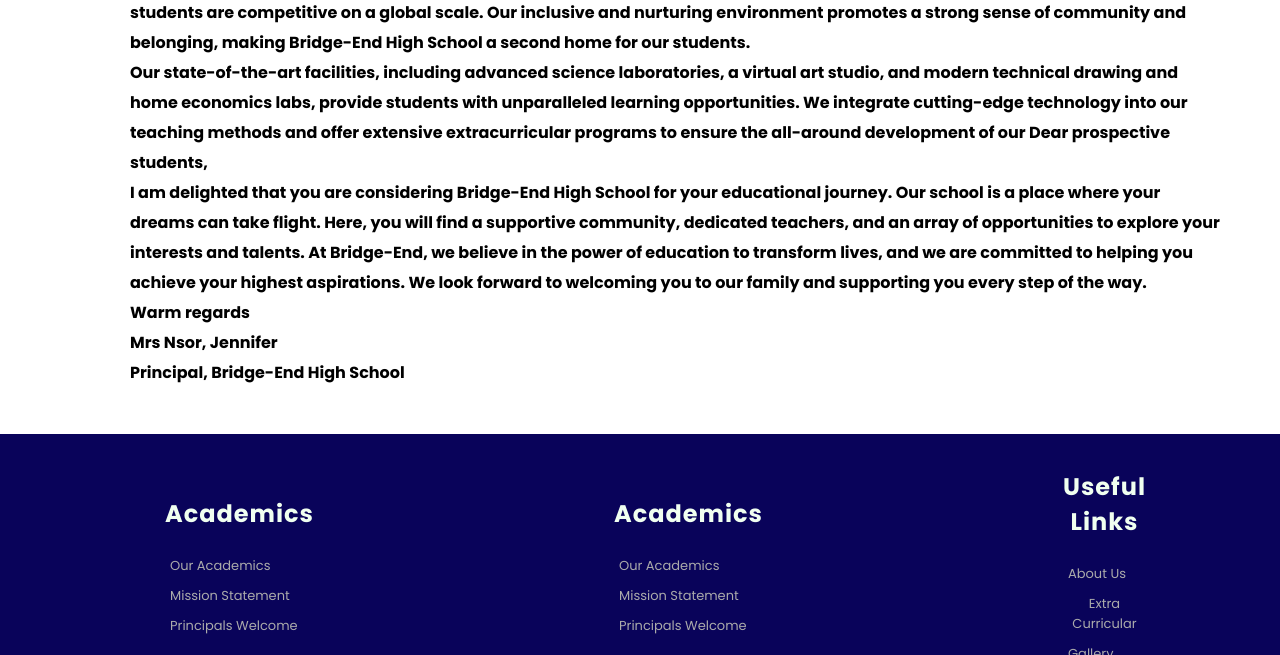
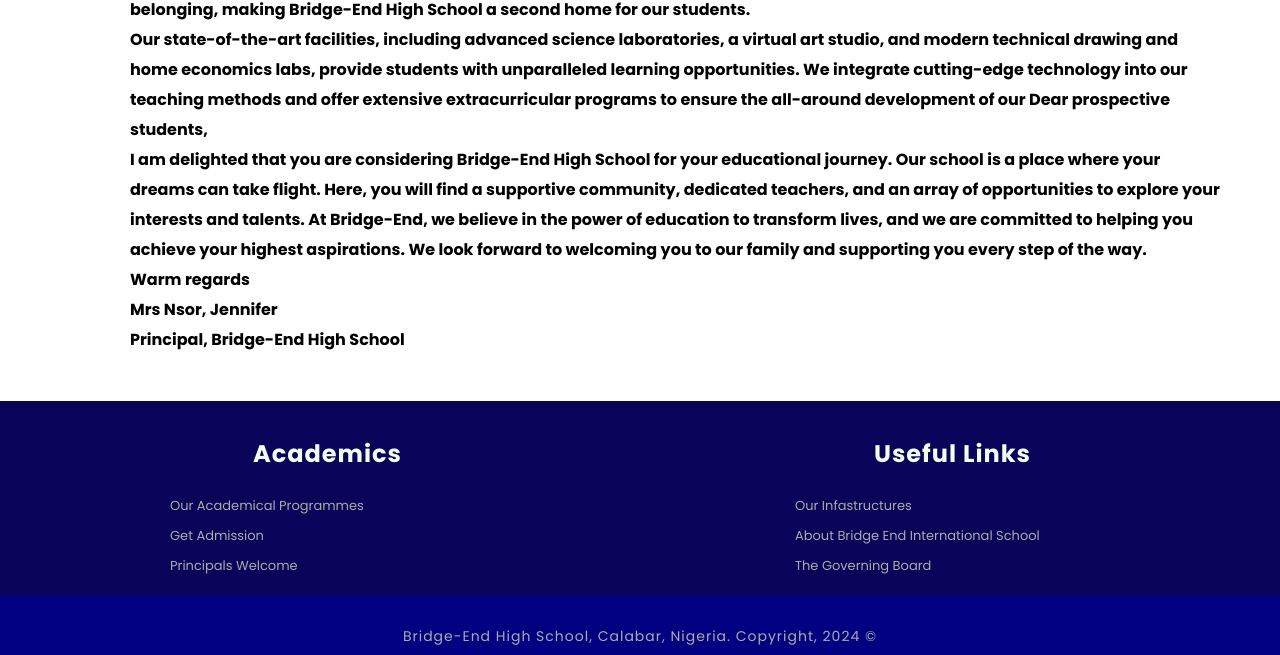
Before and after one commit to Lesley10/BridgeEndHigh, a plain HTML site: page princi.html in a window 1280 px wide. Shown: the part 1234-1889 px from the top of the page. Drawn offline with nearby package versions, Linux system fonts and the light colour scheme.

Commit message:
Update princi.html

```diff
--- a/princi.html
+++ b/princi.html
@@ -33,9 +33,9 @@
                 <li><a href="admission.html">Admission</a></li>
                 <li><a href="infas.html">Infastructures</a></li>
 
-                <li><a href="#">Reviews</a></li>
+
                 <li><a href="GoverningBoard.html">Governing Board</a></li>
-                <li><a href="infa.html">Laboratories</a></li>
+
                 <div class="closeMenu"><i class="fa fa-times"></i></div>
                 <span class="icons2">
                     <i class="fab fa-facebook"></i>
@@ -87,7 +87,7 @@ position: absolute;
 @media (max-width: 800px) {
     #menu-products{
        display:block;
-        height: 200px;
+        height: 160px;
        display: block;
        overflow: hidden;
 
@@ -151,27 +151,20 @@ position: absolute;
             <div class="footer-academics">
                 <h2>Academics</h2>
                 <div class="feet">
-             <a href="">Our Academics</a>
-             <a href="">Mission Statement</a>
-             <a href="">Principals Welcome</a>
+         <a href="edu.html">Our Academical Programmes</a>
+         <a href="admission.html">Get Admission</a>
+         <a href="princi.html">Principals Welcome</a>
          </div>
                </div>
 
-          <div class="footer-academics">
-           <h2>Academics</h2>
-           <div class="feet">
-    <a href="">Our Academics</a>
-    <a href="">Mission Statement</a>
-    <a href="">Principals Welcome</a>
-    </div>
-          </div>
+
 
             <div class="footer-academics">
                <h2>Useful Links</h2>
 <div class="feet">
-    <a href="">About Us</a>
-    <a href="">Extra Curricular</a>
-    <a href="">Gallery</a>
+<a href="infa.html">Our Infastructures</a>
+<a href="bis.html">About Bridge End International School</a>
+<a href="GoverningBoard.html">The Governing Board</a>
 </div>
             </div>
 
@@ -179,16 +172,16 @@ position: absolute;
                 <div class="foot">
                     <p>Bridge-End High School, Calabar, Nigeria. Copyright, 2024 &copy;</p>
                     <div class="icons">
-                           <a href=""> <i class='bx bxl-facebook-circle' ></i>
+                       <a href="https://www.facebook.com/profile.php?id=61559130064201&mibextid=ZbWKwL"> <i class='bx bxl-facebook-circle' ></i>
                       </a>
-                          <a href="">  <i class='bx bxl-instagram-alt' ></i></a>
-                          <a href=""><i class='bx bxs-phone'></i></a>
+                      <a href="https://www.instagram.com/bridgeendhigh/">  <i class='bx bxl-instagram-alt' ></i></a>
+                      <a onclick="msg()"><i class='bx bxs-phone'></i></a>
                     </div>
                 </div>
 
      </section>
+     <script src="alert.js"></script>
     <script src="app.js"></script>
 
-        <script src="main.js"></script>
 </body>
 </html>
```
Lines whose indentation alone changed are shown as unchanged.
